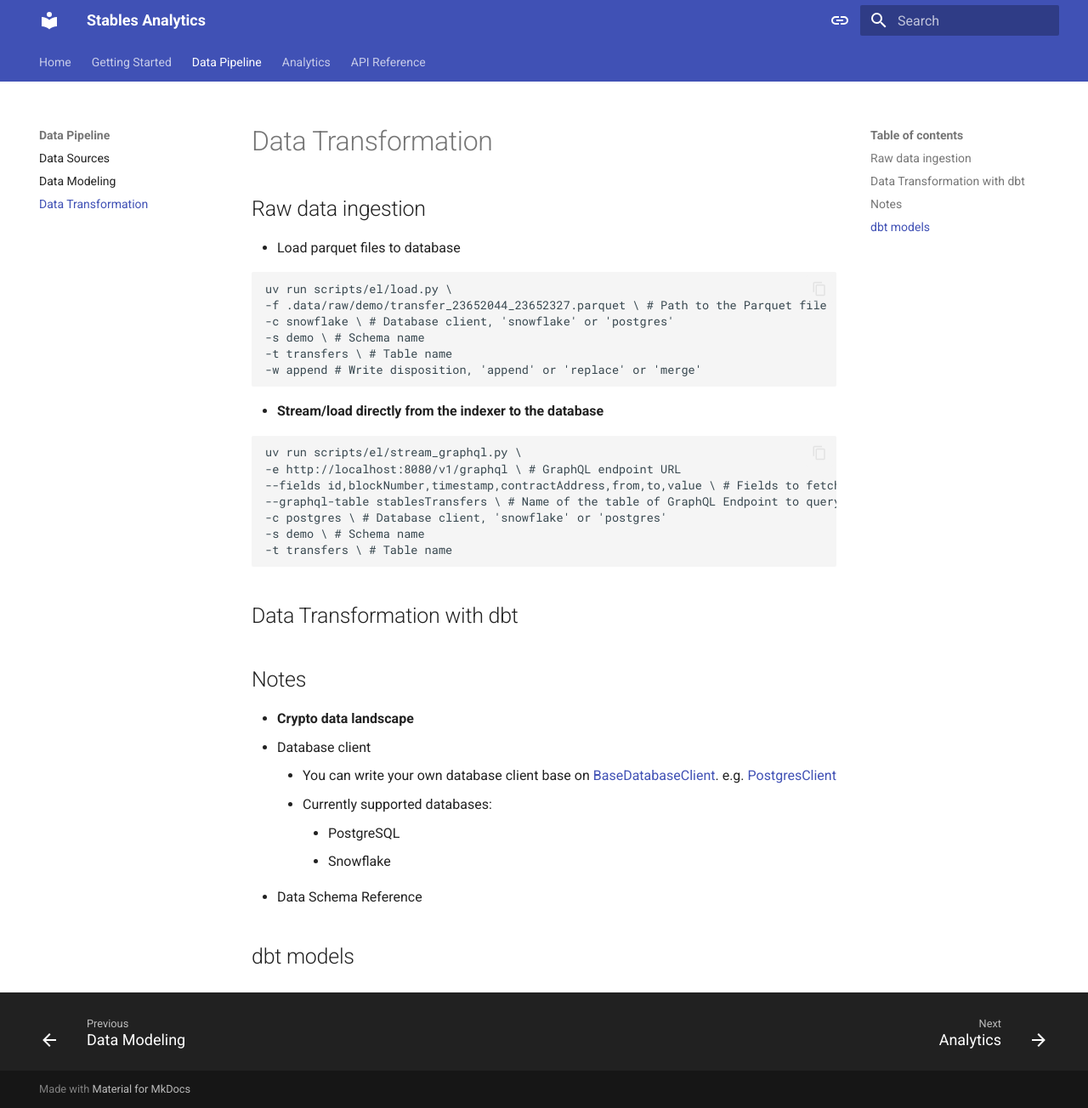
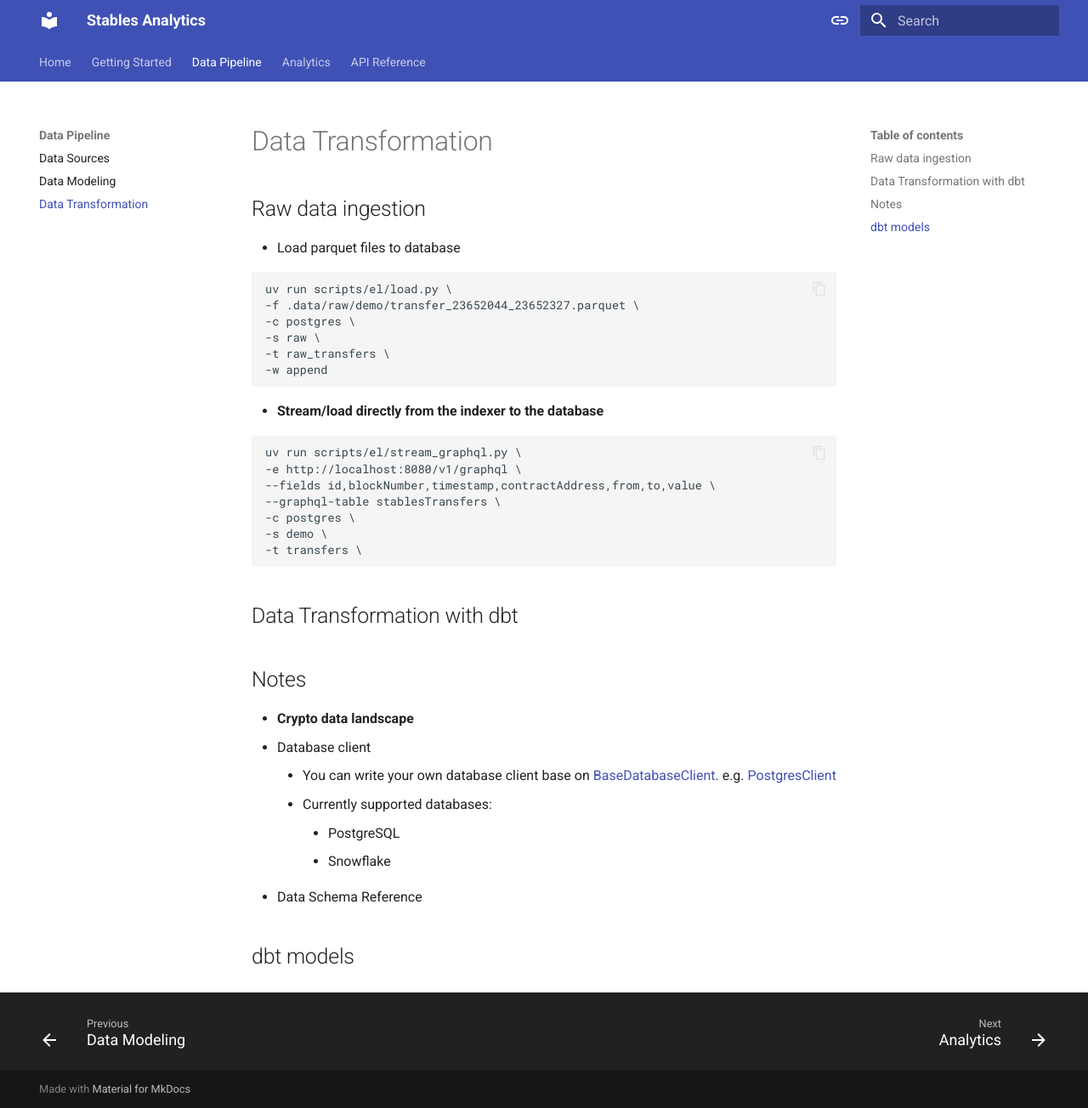
Before and after one commit to newgnart/fa-dae2-gnart, an MkDocs documentation site: the page built from docs/02_data_pipeline/023_transformation.md, in a window 1280 px wide and 1304 px high. Shown: the whole window at 85% size. Built offline with MkDocs 1.6.1 and Material for MkDocs 9.7.7, drawn with Linux system fonts in a browser that asks for light colours.

````diff
--- a/docs/02_data_pipeline/023_transformation.md
+++ b/docs/02_data_pipeline/023_transformation.md
@@ -2,22 +2,22 @@
 - Load parquet files to database
 ```bash
 uv run scripts/el/load.py \
--f .data/raw/demo/transfer_23652044_23652327.parquet \ # Path to the Parquet file
--c snowflake \ # Database client, 'snowflake' or 'postgres'
--s demo \ # Schema name
--t transfers \ # Table name
--w append # Write disposition, 'append' or 'replace' or 'merge'
+-f .data/raw/demo/transfer_23652044_23652327.parquet \
+-c postgres \
+-s raw \
+-t raw_transfers \
+-w append
 ```
 
 - **Stream/load directly from the indexer to the database**
 ```bash
 uv run scripts/el/stream_graphql.py \
--e http://localhost:8080/v1/graphql \ # GraphQL endpoint URL
---fields id,blockNumber,timestamp,contractAddress,from,to,value \ # Fields to fetch
---graphql-table stablesTransfers \ # Name of the table of GraphQL Endpoint to query, e.g. 'stablesTransfers'
--c postgres \ # Database client, 'snowflake' or 'postgres'
--s demo \ # Schema name
--t transfers \ # Table name
+-e http://localhost:8080/v1/graphql \
+--fields id,blockNumber,timestamp,contractAddress,from,to,value \
+--graphql-table stablesTransfers \
+-c postgres \
+-s demo \
+-t transfers \
 ```
 
 ## Data Transformation with dbt
--- a/pyproject.toml
+++ b/pyproject.toml
@@ -8,7 +8,7 @@
     "dbt-core>=1.10.13",
     "dbt-postgres>=1.9.1",
     "dbt-snowflake>=1.10.2",
-    "dlt>=1.17.0",
+    "dlt[postgres]>=1.17.0",
     "jupyter>=1.1.1",
     "mkdocs>=1.6.1",
     "mkdocs-material>=9.6.22",
````
Also changed, not shown: dbt_project/README.md (deleted, +0 -95 lines), 14 other files.
